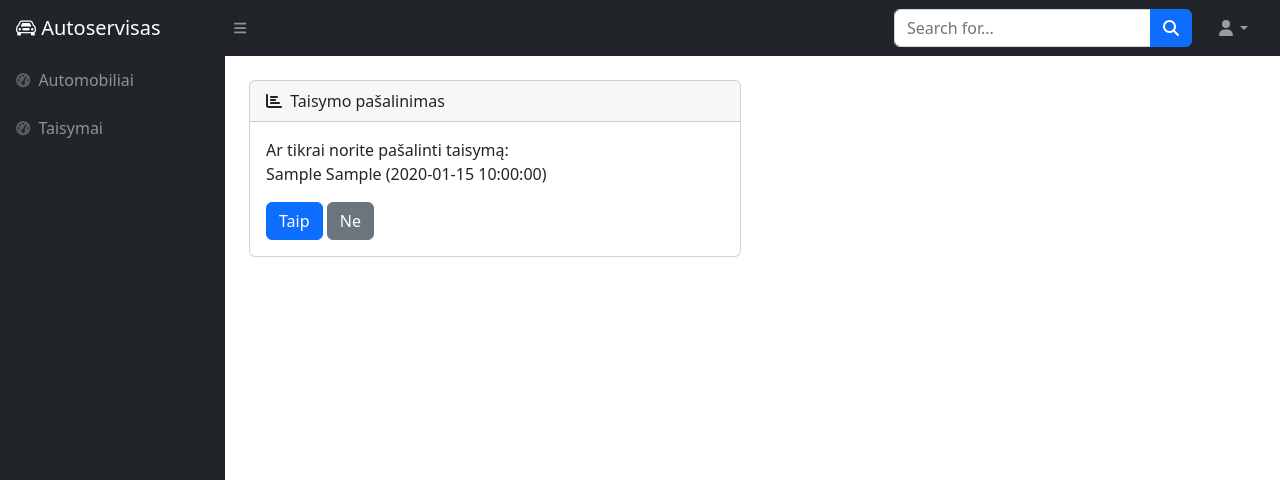
After one commit to DonatasNoreika/autoservice_20260727, a Django app: page /userorders/1/delete/ in a window 1280 px wide. The commit adds this page. Shown: the top 480 px of the page. Run offline with Django 5.2, Linux system fonts and the light colour scheme; a user stored in the database is signed in; tables that the repository leaves empty hold one stand-in row (values such as "Sample post"); some libraries are stand-ins or nearby versions.

Commit message:
11: +Padaryti, kad prisijungęs vartotojas galėtų ištrinti savo užsakymus. Panaudoti DeleteView

```diff
--- a/mysite/autoservice/templates/order.html
+++ b/mysite/autoservice/templates/order.html
@@ -22,6 +22,7 @@
 {% if order.client == user %}
 <div class="my-2">
     <a class="btn btn-warning" href="{% url 'user_orders_update' order.pk %}">Redaguoti</a>
+    <a class="btn btn-danger" href="{% url 'user_orders_delete' order.pk %}">Ištrinti</a>
 </div>
 {% endif %}
 <table class="table table-hover">
--- /dev/null
+++ b/mysite/autoservice/templates/user_order_delete.html
@@ -0,0 +1,14 @@
+{% extends 'base.html' %}
+
+{% block title %}Taisymo pašalinimas{% endblock %}
+
+{% block heading %}Taisymo pašalinimas{% endblock %}
+
+{% block content %}
+<p>Ar tikrai norite pašalinti taisymą:<br> {{ order }}</p>
+<form method="post">
+    {% csrf_token %}
+    <button type="submit" class="btn btn-primary">Taip</button>
+    <a class="btn btn-secondary" href="{% url 'order' order.pk %}">Ne</a>
+</form>
+{% endblock %}
--- a/mysite/autoservice/urls.py
+++ b/mysite/autoservice/urls.py
@@ -13,4 +13,5 @@ urlpatterns = [
     path('userorders/', views.UserOrderListView.as_view(), name="user_orders"),
     path('userorders/create/', views.UserOrderCreateView.as_view(), name="user_orders_create"),
     path('userorders/<int:pk>/update/', views.UserOrderUpdateView.as_view(), name="user_orders_update"),
+    path('userorders/<int:pk>/delete/', views.UserOrderDeleteView.as_view(), name="user_orders_delete"),
 ]
--- a/mysite/autoservice/views.py
+++ b/mysite/autoservice/views.py
@@ -122,6 +122,7 @@ class UserOrderCreateView(LoginRequiredMixin, generic.CreateView):
     fields = ['car']
     success_url = reverse_lazy("user_orders")
 
+
     def form_valid(self, form):
         form.instance.client = self.request.user
         return super().form_valid(form)
@@ -137,3 +138,13 @@ class UserOrderUpdateView(LoginRequiredMixin, UserPassesTestMixin, generic.Updat
 
     def test_func(self):
         return self.get_object().client == self.request.user
+
+
+class UserOrderDeleteView(LoginRequiredMixin, UserPassesTestMixin, generic.DeleteView):
+    model = Order
+    template_name = "user_order_delete.html"
+    context_object_name = 'order'
+    success_url = reverse_lazy("user_orders")
+
+    def test_func(self):
+        return self.get_object().client == self.request.user
```
